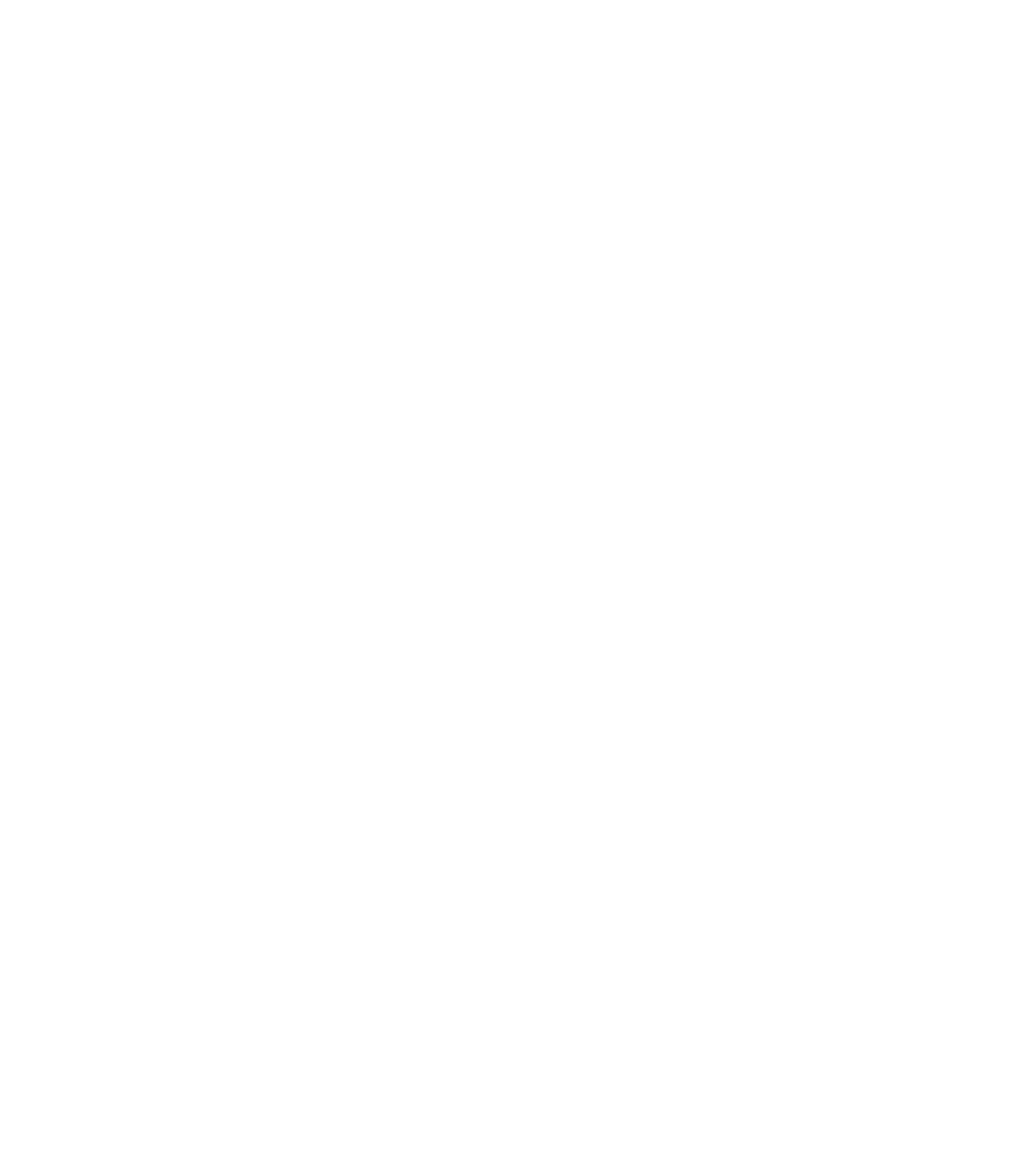
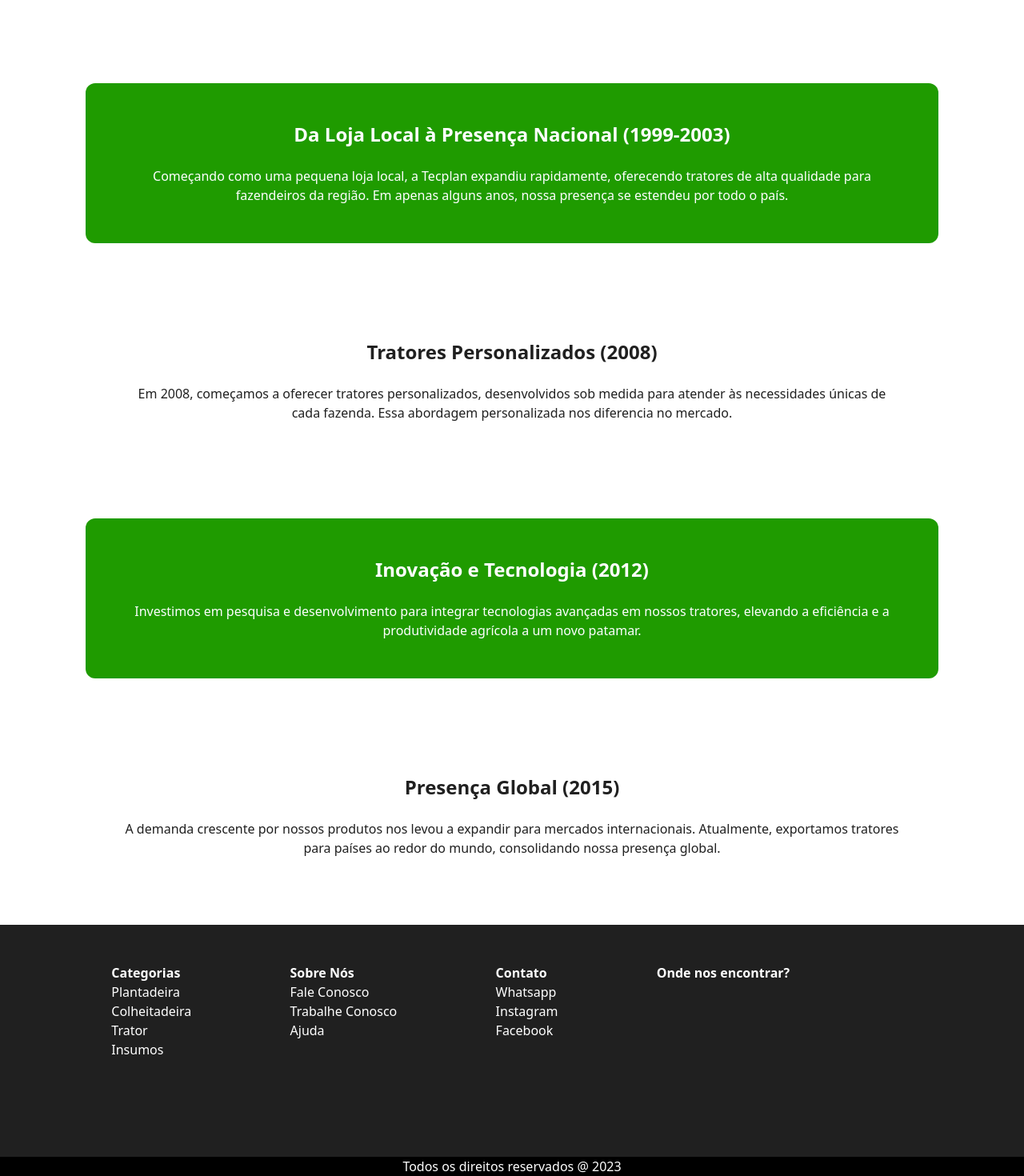
Before and after one commit to souzadnl/Tecplan, a React (Create React App) app: page /quemsomos in a window 1280 px wide. Shown: the part 982-2452 px from the top of the page at 80% size. Before the commit the page ends 800 px from the top, so only its background shows below. Built offline with nearby package versions, Linux system fonts and the light colour scheme; grey boxes are pictures that could not be loaded.

Commit message:
Finalizei a página de Quem Somos e finalizei o Footer

```diff
--- a/src/App.js
+++ b/src/App.js
@@ -7,6 +7,7 @@
 import Quemsomos from "./pages/Quemsomos"
 import Carrinho from "./pages/Carrinho"
 import { Modal } from "bootstrap"
+import Footer from "./components/Footer"
 
 function App() {
   return (
@@ -30,6 +31,7 @@
         </Route>
     </Routes>
 
+    <Footer></Footer>
     </Router>
 
 
--- a/src/components/CardQuemSomos.js
+++ b/src/components/CardQuemSomos.js
@@ -1,8 +1,36 @@
-function CardQuemSomos() {
+import styled from "styled-components"
+
+function CardQuemSomos(props) {
+
+    const SectionCard = styled.section`
+        #fundosection {
+            background-color: ${props.background};
+        }
+
+        #fundocard {
+            background-color: ${props.backgroundcard}
+        }
+
+        h1 {
+            color: ${props.titlecolor}
+        }
+
+        span {
+            color: ${props.spancolor}
+        }
+
+
+    `
+
     return(
-        <div>
-            <span></span>
-        </div>
+        <SectionCard>
+            <div id="fundosection" class="py-9">
+            <div id="fundocard" class="border-none rounded-xl p-5 w-10/12 text-center m-auto">
+                <h1 class="mb-4 text-2xl text-[#1F9B00] font-bold">{props.title}</h1>
+                <span class="text-[#1F9B00] text-[1rem] m-auto">{props.span}</span>
+            </div>
+            </div>
+        </SectionCard>
     )
 }
 
--- /dev/null
+++ b/src/components/Footer.js
@@ -0,0 +1,51 @@
+import { Link, NavLink } from "react-router-dom";
+import React from 'react';
+import styled from "styled-components";
+import 'bootstrap/dist/css/bootstrap.min.css';
+
+
+function Footer() {
+    return (
+        <footer>
+            <div class="m-0 d-flex justify-evenly flex-wrap p-3 pt-5 pb-5 bg-[#202020]">
+                <div class="w-20px">
+                    <ul class="p-0">
+                    <span class="text-white font-bold">Categorias</span>
+                        <li><a class="text-white no-underline" href="/">Plantadeira</a></li>
+                        <li><a class="text-white no-underline" href="/">Colheitadeira</a></li>
+                        <li><a class="text-white no-underline" href="/">Trator</a></li>
+                        <li><a class="text-white no-underline" href="/">Insumos</a></li>
+                    </ul>
+                </div>
+
+                <div class="w-20px">
+                    <ul class="p-0">
+                    <span class="text-white font-bold">Sobre Nós</span>
+                        <li><a class="text-white no-underline" href="/">Fale Conosco</a></li>
+                        <li><a class="text-white no-underline" href="/">Trabalhe Conosco</a></li>
+                        <li><a class="text-white no-underline" href="/">Ajuda</a></li>
+                    </ul>
+                </div>
+
+                <div class="w-20px">
+                    <ul class="p-0">
+                    <span class="text-white font-bold">Contato</span>
+                        <li><a class="text-white no-underline" href="/">Whatsapp</a></li>
+                        <li><a class="text-white no-underline" href="/">Instagram</a></li>
+                        <li><a class="text-white no-underline" href="/">Facebook</a></li>
+                    </ul>
+                </div>
+
+                <div>
+                <span class="text-white font-bold ">Onde nos encontrar?</span>
+                <iframe src="https://www.google.com/maps/embed?pb=!1m18!1m12!1m3!1d3674.9817862287177!2d-47.07069582460124!3d-22.91404263813059!2m3!1f0!2f0!3f0!3m2!1i1024!2i768!4f13.1!3m3!1m2!1s0x94c8c8c794884427%3A0x15a2759628f243d1!2sEscola%20e%20Faculdade%20de%20Tecnologia%20Senai%20%22Roberto%20Mange%22!5e0!3m2!1spt-BR!2sbr!4v1699321718501!5m2!1spt-BR!2sbr" width="320" height="170" class="rounded-xl" allowfullscreen="" loading="lazy" referrerpolicy="no-referrer-when-downgrade"></iframe>
+                </div>
+            </div>
+            <div class="bg-black text-center text-white m-0">
+                <span>Todos os direitos reservados @ 2023</span>
+            </div>
+        </footer>
+      );
+}
+
+export default Footer
--- a/src/components/ImagemTopo.js
+++ b/src/components/ImagemTopo.js
@@ -1,10 +1,10 @@
 import styled from "styled-components";
 
-function ImagemTopo(texto) {
+function ImagemTopo(props) {
 
     return(
         <div>
-            <span>{texto}</span>
+            <span>{props.text}</span>
         </div>
     )
 }
--- a/src/pages/Quemsomos.js
+++ b/src/pages/Quemsomos.js
@@ -1,4 +1,5 @@
 import styled from "styled-components"
+import CardQuemSomos from "../components/CardQuemSomos"
 
 const DivImage = styled.div`
 
@@ -7,20 +8,28 @@
     background-position: top;
     height: calc(25vh + 20vw);
     margin-top: 50px;
-    padding: calc(1vh + 6vw);
+    padding: calc(2vh + 8vw);
 
     h1 {
-        font-size: 6vw;
-        background: red;
+        font-size: calc(5vw + 1.5vh);
     }
 
 `
 
 function Quemsomos(){
     return(
+        <div>
         <DivImage>
             <h1 class="h-full text-center text-white font-bold">CONHEÇA QUEM SOMOS E A HISTÓRIA DA TECPLAN</h1>
         </DivImage>
+        <CardQuemSomos title="O Que Fazemos" background="#E3E3E3" span="Na Tecplan, dedicamos nossa expertise e paixão ao fornecimento de tratores de alta qualidade, projetados para atender às necessidades específicas de cada agricultor com muita tecnologia e compromisso com a eficiência agrícola. Junte-se a nós na busca por uma agricultura mais produtiva e sustentável."></CardQuemSomos>
+        <CardQuemSomos title="Início da Jornada (1998)" titlecolor="#202020" spancolor="#202020" span="Fundada em 1998 por Daniel de Souza Alves, a Tecplan nasceu da paixão por tecnologia e maquinário agrícola."></CardQuemSomos>
+        <CardQuemSomos title="Da Loja Local à Presença Nacional (1999-2003)" titlecolor="white" spancolor="white" backgroundcard="#1F9B00" span="Começando como uma pequena loja local, a Tecplan expandiu rapidamente, oferecendo tratores de alta qualidade para fazendeiros da região. Em apenas alguns anos, nossa presença se estendeu por todo o país."></CardQuemSomos>
+        <CardQuemSomos title="Tratores Personalizados (2008)" titlecolor="#202020" spancolor="#202020" span="Em 2008, começamos a oferecer tratores personalizados, desenvolvidos sob medida para atender às necessidades únicas de cada fazenda. Essa abordagem personalizada nos diferencia no mercado."></CardQuemSomos>
+        <CardQuemSomos title="Inovação e Tecnologia (2012)" titlecolor="white" spancolor="white" backgroundcard="#1F9B00" span="Investimos em pesquisa e desenvolvimento para integrar tecnologias avançadas em nossos tratores, elevando a eficiência e a produtividade agrícola a um novo patamar."></CardQuemSomos>
+        <CardQuemSomos title="Presença Global (2015)" titlecolor="#202020" spancolor="#202020" span="A demanda crescente por nossos produtos nos levou a expandir para mercados internacionais. Atualmente, exportamos tratores para países ao redor do mundo, consolidando nossa presença global."></CardQuemSomos>
+        </div>
+
 
     )
 }
```
